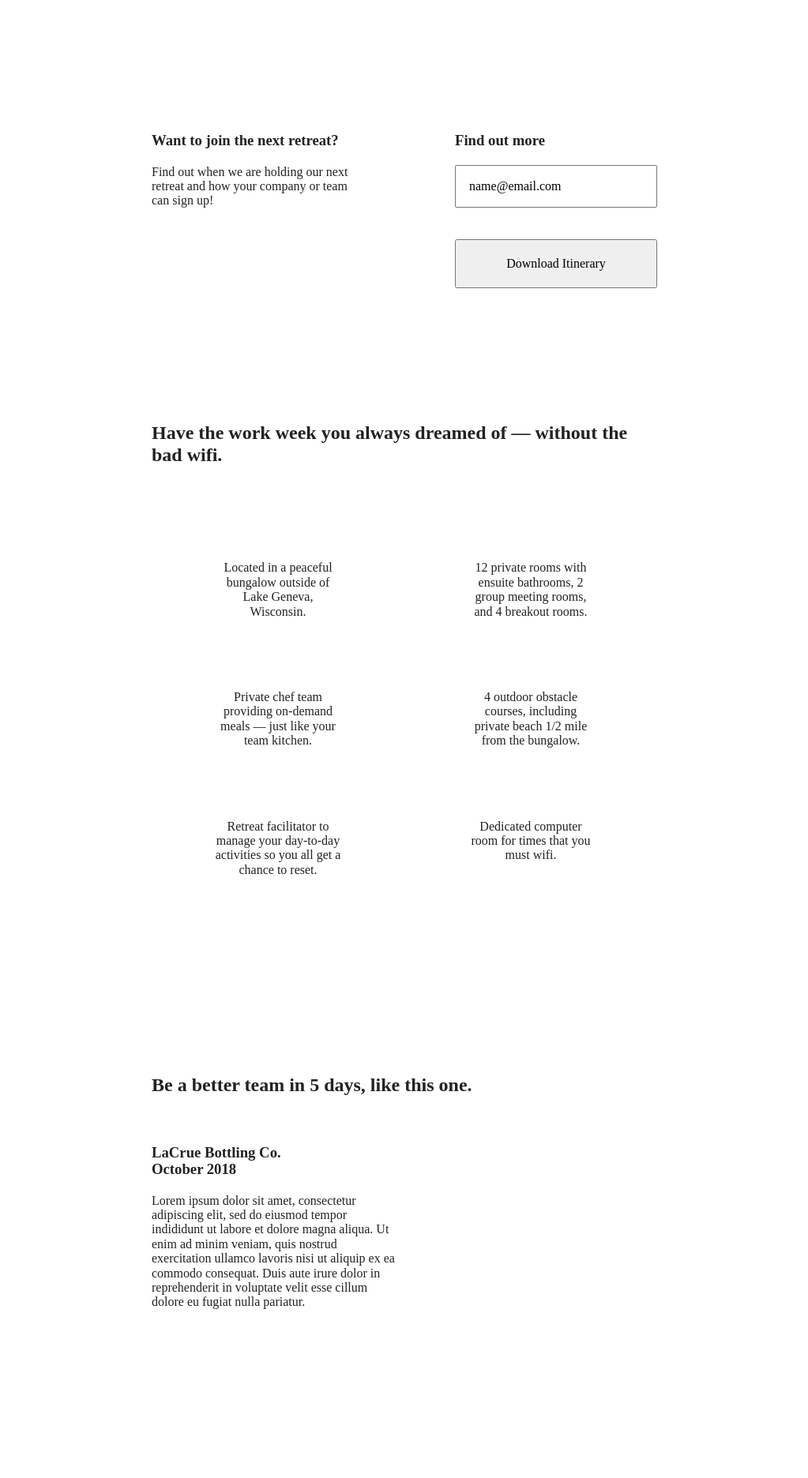
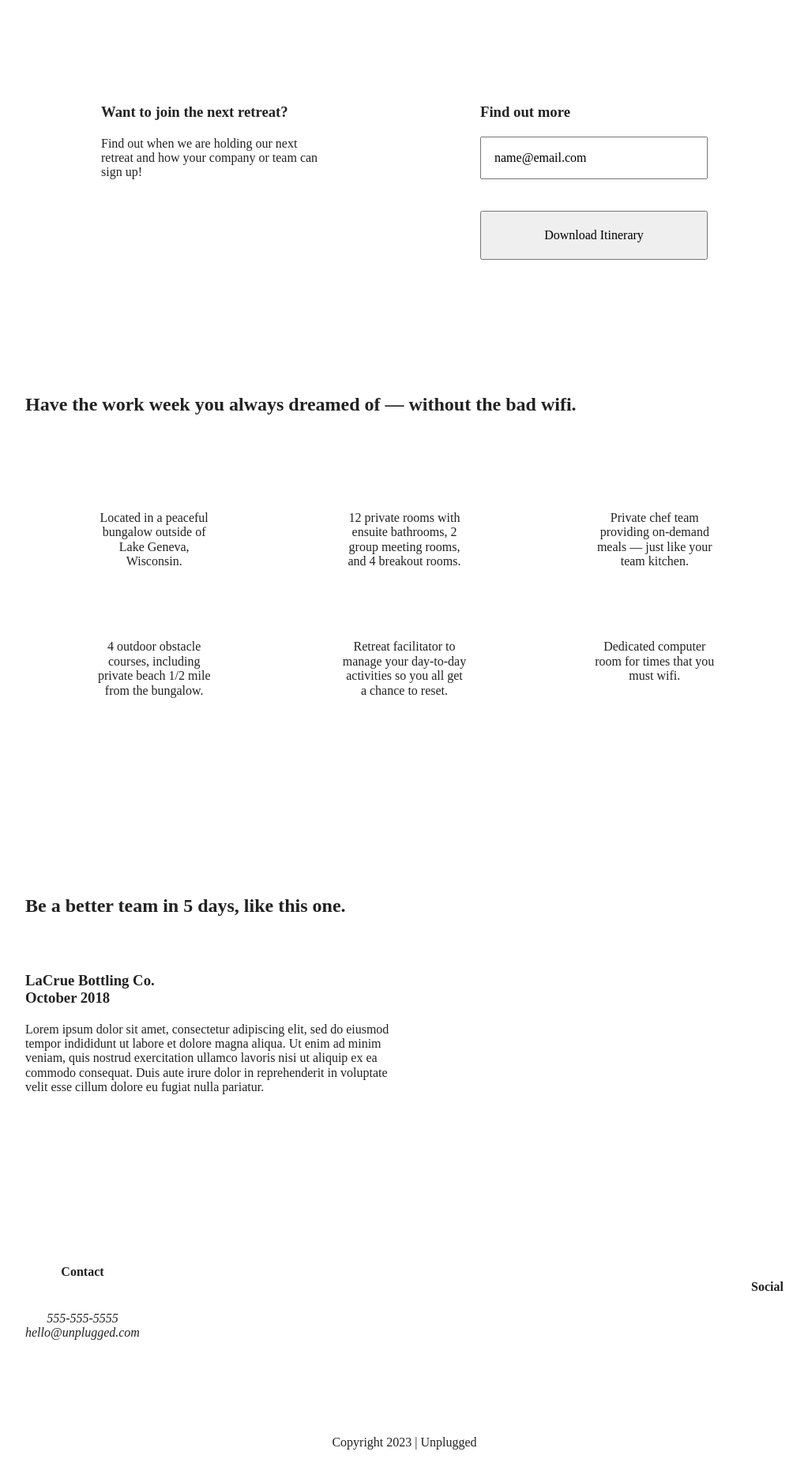
Before and after one commit to crtang/unplugged, a website built with Parcel: page index.html in a window 1280 px wide. Shown: the part 299-2171 px from the top of the page at 79% size, without its empty margins (128-1151 px from the left). Built offline with nearby package versions, Linux system fonts and the light colour scheme.

Commit message:
Added desktop styles

```diff
--- a/css/main.css
+++ b/css/main.css
@@ -178,6 +178,7 @@ textarea {
   }
 
   .hero-area {
+    width: 100%;
     display: flex;
     justify-content: center;
   }
@@ -514,6 +515,41 @@ textarea {
 
 @media only screen and (min-width: 1200px) {
   /* Desktop styles here */
+
+  .content-wrapper {
+    max-width: 960px;
+  }
+
+  header {
+    padding: 15px 0;
+  }
+
+  footer .content-wrapper {
+    width: 960px;
+    justify-content: space-between;
+  }
+
+  footer .footer-contact {
+    width: 100%;
+  }
+
+  aside .content-wrapper .form-description,
+  aside .content-wrapper .form {
+    width: 30%;
+    margin: 0 10%;
+  }
+
+  .features article {
+    flex-basis: 33%;
+  }
+
+  .reviews h2 {
+    margin-bottom: 50px;
+  }
+
+  .contact-section .content-wrapper h2 {
+    width: 85%;
+  }
 }
 
 @media print,
```
